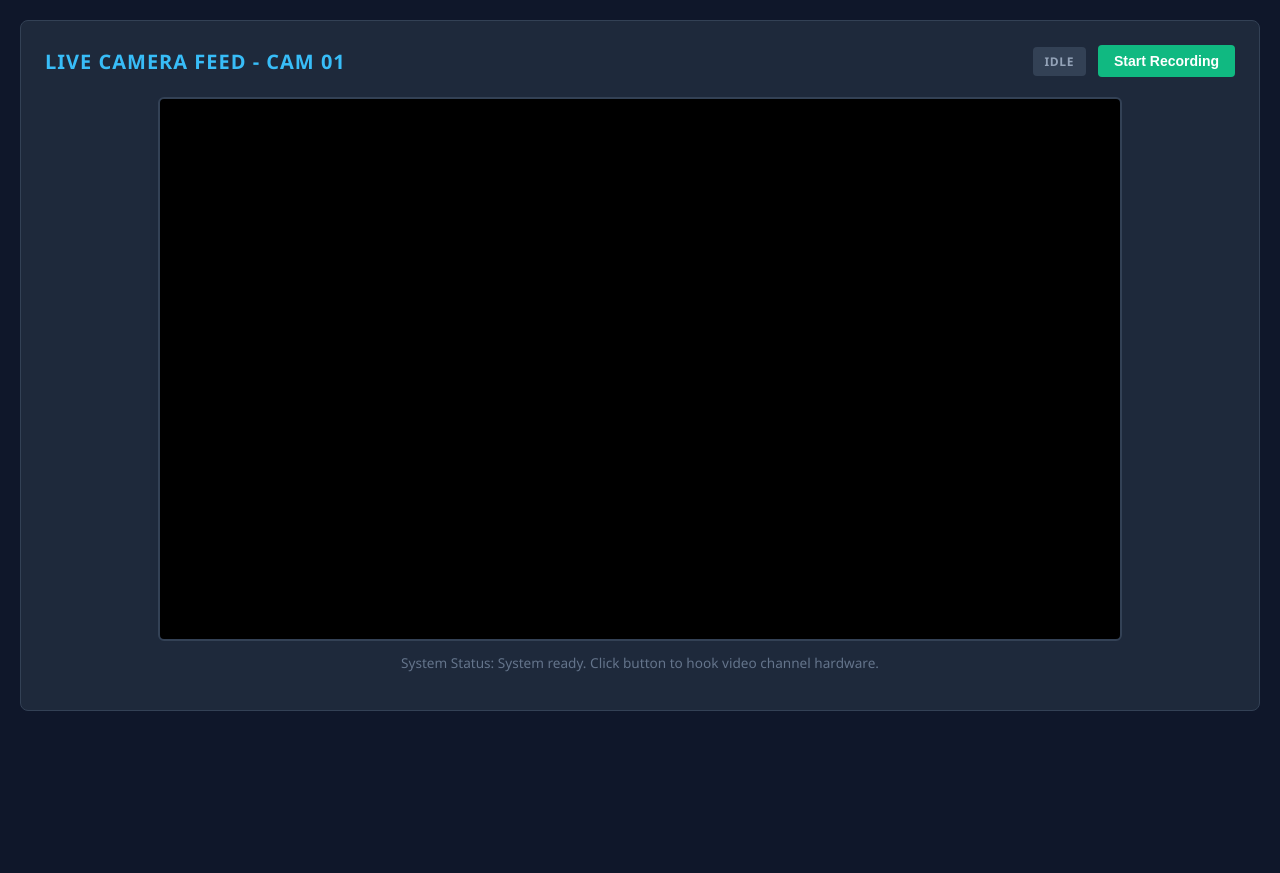
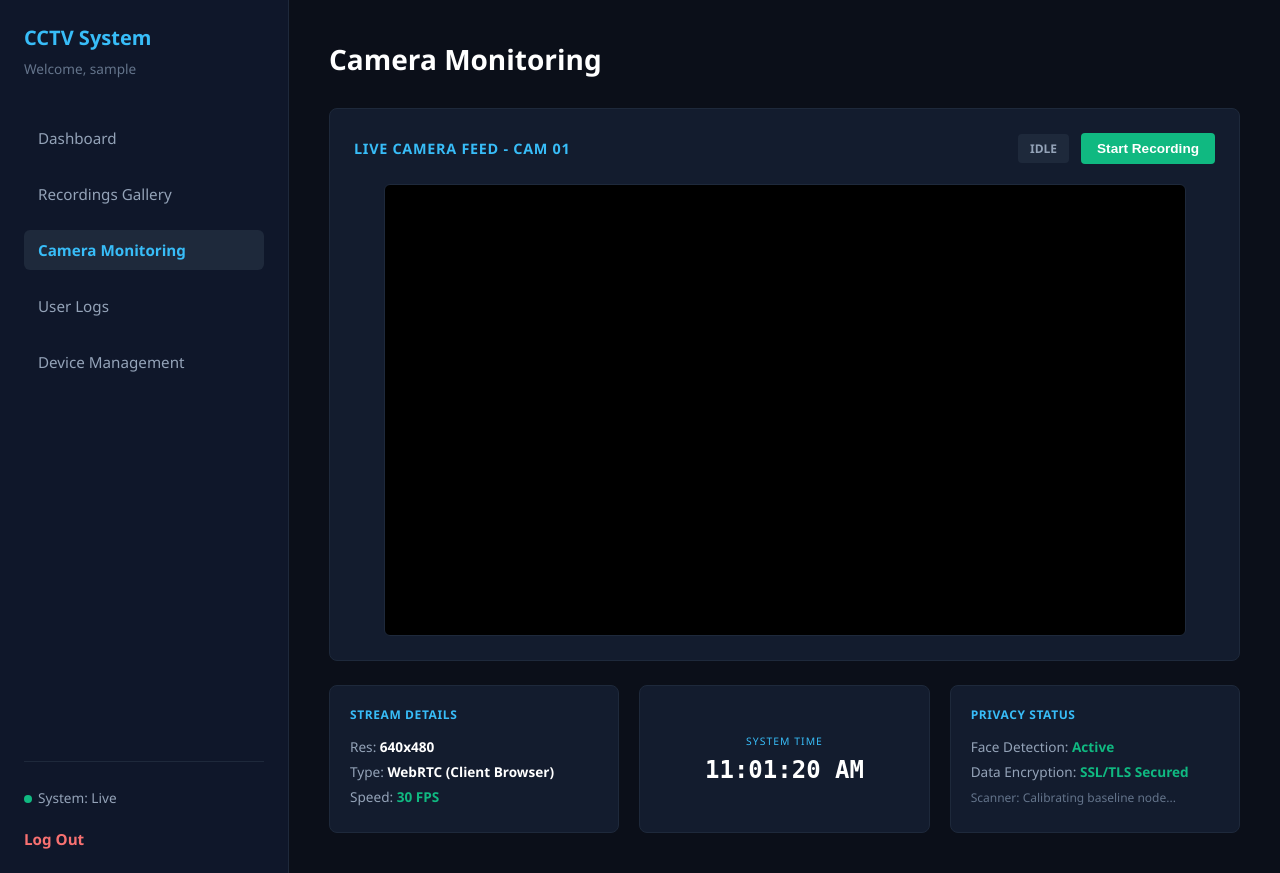
Before and after one commit to yvanmarcv-byte/cctv-surveillance-system-final, a Flask app: page /camera_monitoring in a window 1280 px wide. Run offline with Flask 3, Linux system fonts and the light colour scheme; the visitor is signed in with stand-in values (Sample User, id 1); some libraries are stand-ins or nearby versions.

Commit message:
Align modern HTML5 processing pipeline with exact layout design structure rules

```diff
--- a/templates/camera_monitoring.html
+++ b/templates/camera_monitoring.html
@@ -2,156 +2,321 @@
 <html lang="en">
 <head>
     <meta charset="UTF-8">
-    <title>Surveillance System - Cam 01</title>
+    <title>CCTV System - Camera Monitoring</title>
     <style>
         body {
             font-family: 'Segoe UI', system-ui, sans-serif;
-            background-color: #0f172a;
+            background-color: #0b0f19;
             color: #f8fafc;
             margin: 0;
-            padding: 20px;
+            padding: 0;
+            display: flex;
+            height: 100vh;
+            overflow: hidden;
         }
-        .dashboard-card {
+
+        /* SIDEBAR NAVIGATION LAYOUT */
+        .sidebar {
+            width: 240px;
+            background-color: #0f172a;
+            border-right: 1px solid #1e293b;
+            padding: 24px;
+            display: flex;
+            flex-direction: column;
+            justify-content: space-between;
+        }
+        .brand {
+            color: #38bdf8;
+            font-size: 1.25rem;
+            font-weight: 700;
+            margin-bottom: 8px;
+        }
+        .welcome {
+            font-size: 0.85rem;
+            color: #64748b;
+            margin-bottom: 40px;
+        }
+        .nav-links {
+            display: flex;
+            flex-direction: column;
+            gap: 16px;
+            flex-grow: 1;
+        }
+        .nav-item {
+            color: #94a3b8;
+            text-decoration: none;
+            font-size: 0.95rem;
+            padding: 10px 14px;
+            border-radius: 6px;
+            transition: all 0.2s;
+        }
+        .nav-item:hover {
+            color: #f8fafc;
             background-color: #1e293b;
+        }
+        .nav-item.active {
+            color: #38bdf8;
+            background-color: #1e293b;
+            font-weight: 600;
+        }
+        .footer-nav {
+            display: flex;
+            flex-direction: column;
+            gap: 16px;
+            border-top: 1px solid #1e293b;
+            padding-top: 20px;
+        }
+        .status-dot {
+            display: inline-block;
+            width: 8px;
+            height: 8px;
+            background-color: #10b981;
+            border-radius: 50%;
+            margin-right: 6px;
+        }
+        .logout-btn {
+            color: #f87171;
+            text-decoration: none;
+            font-size: 0.95rem;
+            font-weight: 600;
+        }
+
+        /* MAIN CONTENT AREA LAYOUT */
+        .main-content {
+            flex-grow: 1;
+            padding: 40px;
+            overflow-y: auto;
+            background-color: #0b0f19;
+        }
+        h1 {
+            font-size: 1.75rem;
+            color: #ffffff;
+            margin-top: 0;
+            margin-bottom: 30px;
+        }
+
+        /* CAMERA PLATFORM COMPONENT CONTAINER */
+        .cctv-panel {
+            background-color: #131c2e;
+            border: 1px solid #1e293b;
             border-radius: 8px;
             padding: 24px;
-            max-width: 1200px;
-            margin: 0 auto;
-            border: 1px solid #334155;
+            margin-bottom: 24px;
         }
-        .header-row {
+        .panel-header {
             display: flex;
             justify-content: space-between;
             align-items: center;
             margin-bottom: 20px;
         }
-        h2 {
+        .panel-title {
             color: #38bdf8;
-            font-size: 1.25rem;
-            text-transform: uppercase;
+            font-size: 0.9rem;
+            font-weight: 700;
             letter-spacing: 0.05em;
-            margin: 0;
         }
-        .controls-group {
+        .header-actions {
             display: flex;
             align-items: center;
             gap: 12px;
         }
-        .status-badge {
-            background-color: #334155;
+        .badge-idle {
+            background-color: #1e293b;
             color: #94a3b8;
             padding: 6px 12px;
             border-radius: 4px;
             font-size: 0.75rem;
             font-weight: 700;
-            text-transform: uppercase;
-            letter-spacing: 0.05em;
         }
-        .btn-stream {
+        .btn-action {
             background-color: #10b981;
-            color: #ffffff;
+            color: white;
             border: none;
             padding: 8px 16px;
-            font-size: 0.875rem;
+            font-size: 0.85rem;
             font-weight: 600;
             border-radius: 4px;
             cursor: pointer;
             transition: background-color 0.2s;
         }
-        .btn-stream:hover {
-            background-color: #059669;
-        }
-        .btn-stream.active {
-            background-color: #ef4444;
-        }
-        .btn-stream.active:hover {
-            background-color: #dc2626;
-        }
-        .video-viewport {
+        .btn-action:hover { background-color: #059669; }
+        .btn-action.active { background-color: #ef4444; }
+        .btn-action.active:hover { background-color: #dc2626; }
+
+        /* THE LIVE VIEWPORT SLIDER SLOT */
+        .viewport-box {
             width: 100%;
-            max-width: 960px;
+            max-width: 800px;
             aspect-ratio: 16 / 9;
             margin: 0 auto;
             background-color: #000000;
             border-radius: 6px;
-            border: 2px solid #334155;
+            border: 1px solid #1e293b;
             overflow: hidden;
-            display: flex;
-            align-items: center;
-            justify-content: center;
         }
         video {
             width: 100%;
             height: 100%;
             object-fit: cover;
-            transform: scaleX(-1); /* Flips webcam view naturally */
+            transform: scaleX(-1); /* Flips layout horizontally to act as a mirror console */
         }
-        .system-message {
-            margin-top: 12px;
+
+        /* THREE GRID CARDS PANEL INFO SECTION */
+        .metrics-grid {
+            display: grid;
+            grid-template-columns: repeat(3, 1fr);
+            gap: 20px;
+        }
+        .card {
+            background-color: #131c2e;
+            border: 1px solid #1e293b;
+            border-radius: 8px;
+            padding: 20px;
+        }
+        .card-title {
+            color: #38bdf8;
+            font-size: 0.75rem;
+            font-weight: 700;
+            letter-spacing: 0.05em;
+            margin-bottom: 14px;
+            text-transform: uppercase;
+        }
+        .metric-line {
             font-size: 0.85rem;
-            color: #64748b;
-            text-align: center;
+            color: #94a3b8;
+            margin: 6px 0;
+        }
+        .metric-value { color: #ffffff; font-weight: 600; }
+        .metric-green { color: #10b981; font-weight: 600; }
+
+        /* CENTER CLOCK CARD STYLING */
+        .clock-center {
+            display: flex;
+            flex-direction: column;
+            align-items: center;
+            justify-content: center;
+        }
+        .clock-title {
+            font-size: 0.65rem;
+            color: #38bdf8;
+            letter-spacing: 0.1em;
+            margin-bottom: 8px;
+        }
+        .clock-time {
+            font-size: 1.5rem;
+            font-weight: 700;
+            color: #ffffff;
+            font-family: monospace;
         }
     </style>
 </head>
 <body>
 
-<div class="dashboard-card">
-    <div class="header-row">
-        <h2>LIVE CAMERA FEED - CAM 01</h2>
-        <div class="controls-group">
-            <span class="status-badge" id="stream-status">IDLE</span>
-            <button class="btn-stream" id="toggle-capture-node">Start Recording</button>
+    <div class="sidebar">
+        <div>
+            <div class="brand">CCTV System</div>
+            <div class="welcome">Welcome, {{ user }}</div>
+            <div class="nav-links">
+                <a href="/" class="nav-item">Dashboard</a>
+                <a href="/recordings_gallery" class="nav-item">Recordings Gallery</a>
+                <a href="/camera_monitoring" class="nav-item active">Camera Monitoring</a>
+                <a href="/login_logs" class="nav-item">User Logs</a>
+                <a href="/device_management" class="nav-item">Device Management</a>
+            </div>
+        </div>
+        <div class="footer-nav">
+            <div class="metric-line"><span class="status-dot"></span>System: Live</div>
+            <a href="/logout" class="logout-btn">Log Out</a>
         </div>
     </div>
 
-    <div class="video-viewport">
+    <div class="main-content">
+        <h1>Camera Monitoring</h1>
+
+        <div class="cctv-panel">
+            <div class="panel-header">
+                <div class="panel-title">LIVE CAMERA FEED - CAM 01</div>
+                <div class="header-actions">
+                    <span class="badge-idle" id="stream-badge">IDLE</span>
+                    <button class="btn-action" id="trigger-node-btn">Start Recording</button>
+                </div>
+            </div>
+
+            <div class="viewport-box">
                 <video id="webcam-viewport" autoplay playsinline></video>
             </div>
-
-    <p class="system-message" id="telemetry-log">System Status: System ready. Click button to hook video channel hardware.</p>
         </div>
 
-<canvas id="stream-matrix-buffer" width="640" height="480" style="display:none;"></canvas>
+        <div class="metrics-grid">
+            <div class="card">
+                <div class="card-title">Stream Details</div>
+                <div class="metric-line">Res: <span class="metric-value">{{ resolution }}</span></div>
+                <div class="metric-line">Type: <span class="metric-value">WebRTC (Client Browser)</span></div>
+                <div class="metric-line">Speed: <span class="metric-green" id="fps-telemetry">30 FPS</span></div>
+            </div>
+
+            <div class="card clock-center">
+                <div class="clock-title">SYSTEM TIME</div>
+                <div class="clock-time" id="live-clock">00:00:00 PM</div>
+            </div>
+
+            <div class="card">
+                <div class="card-title">Privacy Status</div>
+                <div class="metric-line">Face Detection: <span class="metric-green">Active</span></div>
+                <div class="metric-line">Data Encryption: <span class="metric-green">SSL/TLS Secured</span></div>
+                <div class="metric-line" id="ai-log" style="font-size: 0.75rem; color: #64748b; margin-top: 8px;">Scanner: Calibrating baseline node...</div>
+            </div>
+        </div>
+    </div>
+
+    <canvas id="matrix-buffer" width="640" height="480" style="display:none;"></canvas>
 
     <script>
         const video = document.getElementById('webcam-viewport');
-    const toggleBtn = document.getElementById('toggle-capture-node');
-    const badge = document.getElementById('stream-status');
-    const logText = document.getElementById('telemetry-log');
-    const canvas = document.getElementById('stream-matrix-buffer');
+        const toggleBtn = document.getElementById('trigger-node-btn');
+        const badge = document.getElementById('stream-badge');
+        const fpsText = document.getElementById('fps-telemetry');
+        const clockText = document.getElementById('live-clock');
+        const aiLog = document.getElementById('ai-log');
+        const canvas = document.getElementById('matrix-buffer');
         const context = canvas.getContext('2d');
 
         let streamActive = false;
         let frameInterval = null;
 
+        // --- INTERNAL LIVE DASHBOARD DIGITAL CLOCK COUNTER ---
+        setInterval(() => {
+            const now = new Date();
+            clockText.innerText = now.toLocaleTimeString([], { hour: '2-digit', minute: '2-digit', second: '2-digit' });
+        }, 1000);
+
+        // --- INTEGRATED BUTTON ACTION HANDLER TRIPPERS ---
         toggleBtn.addEventListener('click', async () => {
             if (!streamActive) {
                 try {
-                // Instantly request physical webcam access from client browser tab
+                    // Pull webcam feed into your browser tab instantly
                     const stream = await navigator.mediaDevices.getUserMedia({
-                    video: { width: 640, height: 480, frameRate: { ideal: 15 } }
+                        video: { width: 640, height: 480, frameRate: { ideal: 30 } }
                     });
 
                     video.srcObject = stream;
-                badge.innerText = "LIVE STREAMING";
+                    badge.innerText = "STREAMING";
                     badge.style.backgroundColor = "#1e3a8a";
                     badge.style.color = "#60a5fa";
 
-                logText.innerText = "Telemetry Status: Local capture active. Pipeline pushing arrays to Render master node.";
                     toggleBtn.innerText = "Stop Recording";
                     toggleBtn.classList.add('active');
                     streamActive = true;
 
-                // Transmit frames to your Flask cloud backend 15 times per second
+                    // Push frames asynchronously to your Render endpoint 15 times a second
                     frameInterval = setInterval(transmitFrame, 66);
                 } catch (err) {
-                console.error("Hardware initialization exception:", err);
-                logText.innerText = "System Alert: Verification failed. Ensure page is loaded via HTTPS.";
-                logText.style.color = "#f87171";
+                    console.error("Hardware stream fault:", err);
+                    aiLog.innerText = "Error: Stream access requires an explicit HTTPS:// connection path link.";
+                    aiLog.style.color = "#f87171";
                 }
             } else {
-            // Teardown video streams gracefully
+                // Teardown the webcam feed cleanly
                 const stream = video.srcObject;
                 if (stream) {
                     stream.getTracks().forEach(track => track.stop());
@@ -160,13 +325,13 @@
                 clearInterval(frameInterval);
 
                 badge.innerText = "IDLE";
-            badge.style.backgroundColor = "#334155";
+                badge.style.backgroundColor = "#1e293b";
                 badge.style.color = "#94a3b8";
 
-            logText.innerText = "Telemetry Status: Feed disconnected cleanly.";
-            logText.style.color = "#64748b";
                 toggleBtn.innerText = "Start Recording";
                 toggleBtn.classList.remove('active');
+                aiLog.innerText = "Scanner: Engine idle.";
+                aiLog.style.color = "#64748b";
                 streamActive = false;
             }
         });
@@ -174,31 +339,26 @@
         function transmitFrame() {
             if (!streamActive) return;
 
-        // Draw video feed frame dimensions down onto your invisible canvas buffer
             context.drawImage(video, 0, 0, canvas.width, canvas.height);
-
-        // Convert canvas image pixel matrices into raw JPEG binary base64 text strings
             const frameData = canvas.toDataURL('image/jpeg', 0.6);
 
-        // Push image bytes array up to your live `/process_client_frame` route via POST asynchronous fetch requests
             fetch('/process_client_frame', {
                 method: 'POST',
                 headers: { 'Content-Type': 'application/json' },
                 body: JSON.stringify({ image: frameData })
             })
-        .then(response => response.json())
+            .then(res => res.json())
             .then(data => {
                 if (data.faces_found > 0) {
-                logText.innerText = `Telemetry Status: Processing stream feed. Active targets detected: ${data.faces_found}`;
-                logText.style.color = "#4ade80";
+                    aiLog.innerText = `Targets Logged: Human face profiles found: [${data.faces_found}]`;
+                    aiLog.style.color = "#4ade80";
                 } else {
-                logText.innerText = "Telemetry Status: Processing stream feed. Scanning secure area...";
-                logText.style.color = "#64748b";
+                    aiLog.innerText = "Scanner: Area clear. Scanning matrix grids...";
+                    aiLog.style.color = "#64748b";
                 }
             })
-        .catch(err => console.error("Data pipeline transfer warning:", err));
+            .catch(err => console.error("Pipeline packet delay:", err));
         }
     </script>
-
 </body>
 </html>
```
Lines whose indentation alone changed are shown as unchanged.
